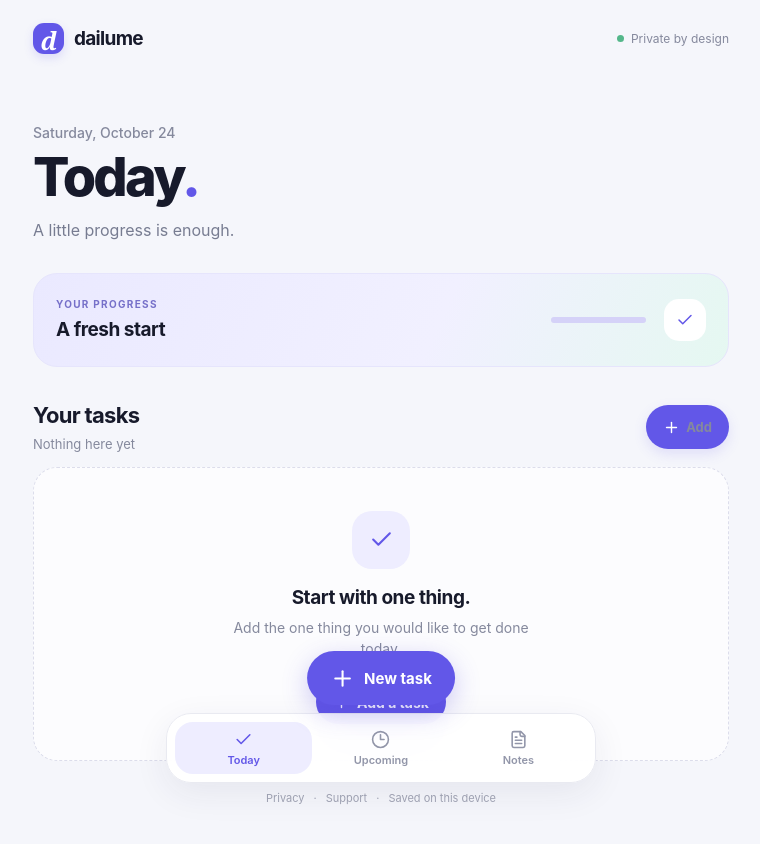
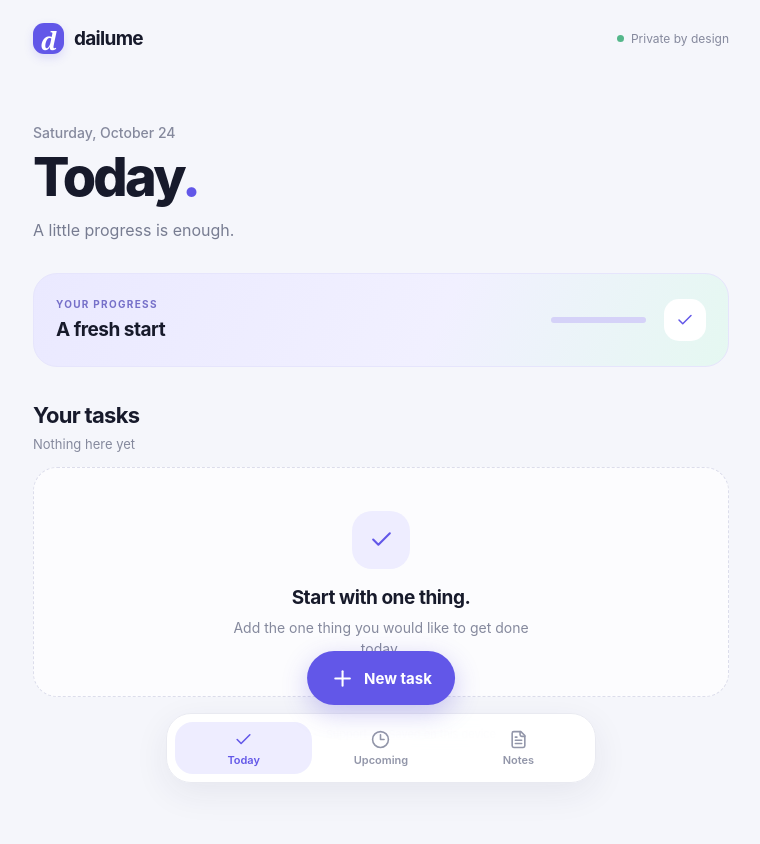
Before and after one commit to davidpit1565/Notes, a React (Vite) app: page / in a window 1280 px wide. Shown: the top 844 px of the page, without its empty margins (259-1019 px from the left). Built offline with nearby package versions, Linux system fonts and the light colour scheme.

Commit message:
Remove duplicate add actions for a cleaner first screen

```diff
--- a/src/App.tsx
+++ b/src/App.tsx
@@ -100,7 +100,7 @@ export default function App() {
 
       <div className="list-heading">
         <div><h2>{tab === 'Today' ? 'Your tasks' : tab === 'Upcoming' ? 'Coming up' : 'Your notes'}</h2><span>{visibleItems.length ? `${visibleItems.length} ${visibleItems.length === 1 ? 'item' : 'items'}` : 'Nothing here yet'}</span></div>
-        <button className="text-add" onClick={openNew}><Plus size={17} /><span>Add</span></button>
+
       </div>
 
       {visibleItems.length ? <div className="task-list">
@@ -120,7 +120,7 @@ export default function App() {
         <div className="empty-icon">{tab === 'Notes' ? <FileText size={25} /> : <Check size={25} />}</div>
         <h3>{tab === 'Today' ? 'Start with one thing.' : tab === 'Upcoming' ? 'Nothing waiting for you.' : 'A quiet place for your thoughts.'}</h3>
         <p>{tab === 'Today' ? 'Add the one thing you would like to get done today.' : tab === 'Upcoming' ? 'Tasks you schedule for later will appear here.' : 'Save an idea before it slips away.'}</p>
-        <button className="empty-add" onClick={openNew}><Plus size={17} /> {tab === 'Notes' ? 'Write a note' : 'Add a task'}</button>
+
       </div>}
 
       <button className="floating-add" onClick={openNew} aria-label={tab === 'Notes' ? 'Add note' : 'Add task'}><Plus size={25} /><span>{tab === 'Notes' ? 'New note' : 'New task'}</span></button>
```
